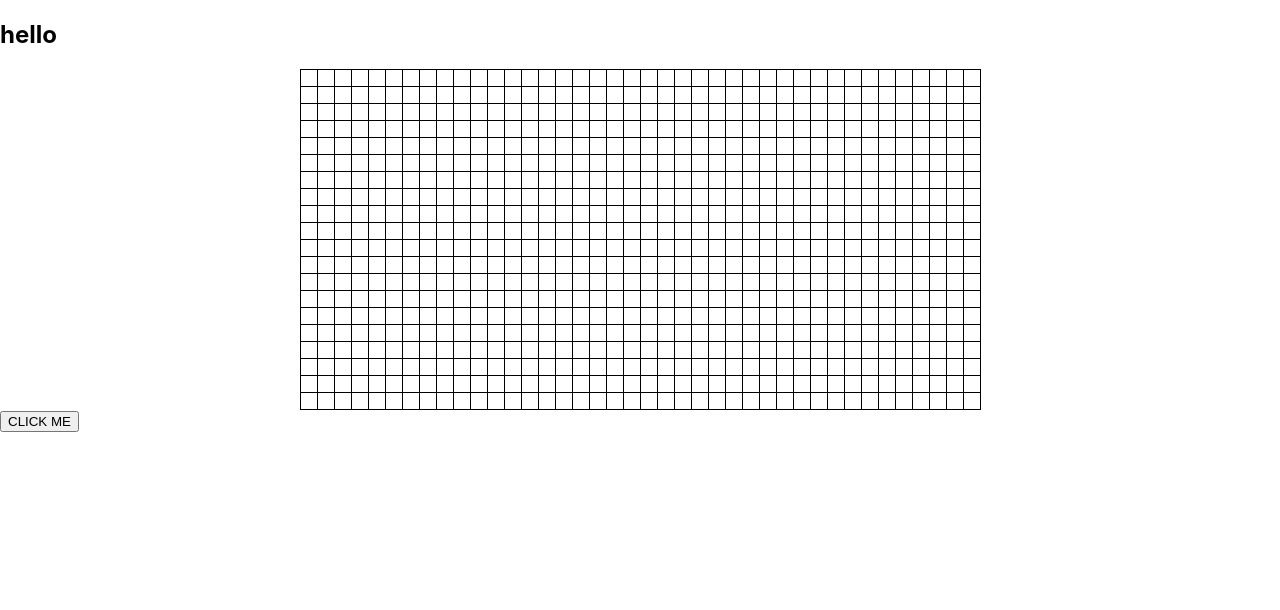
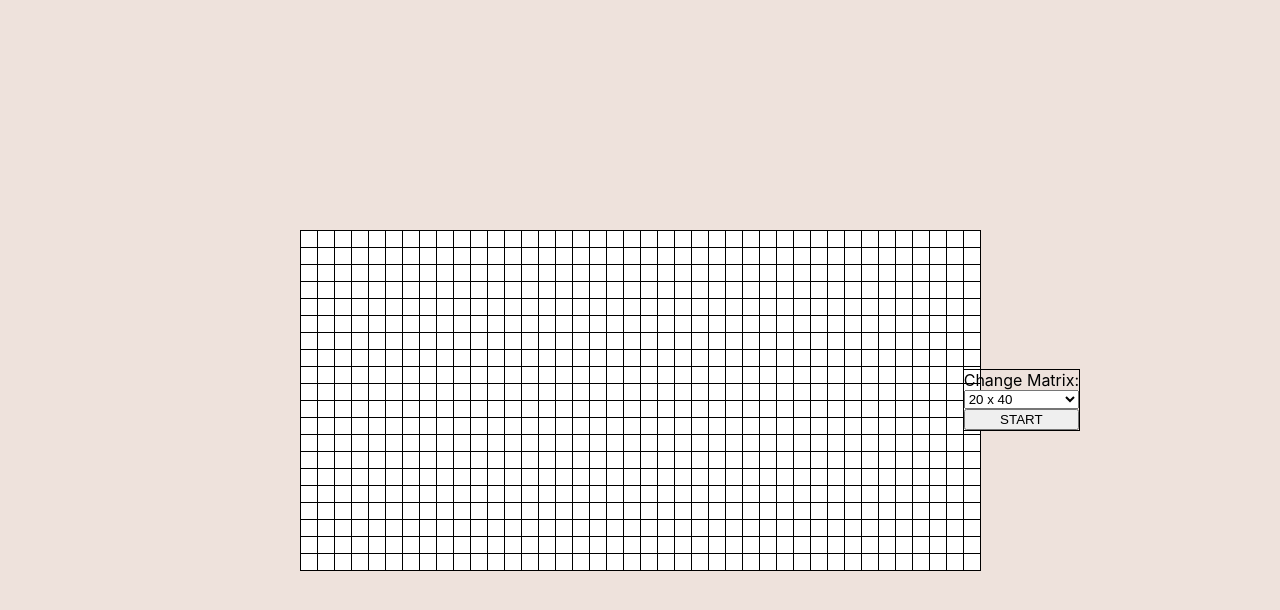
Before and after one commit to amdshehab/gof, a React (Create React App) app: page / in a window 1280 px wide. Shown: the top 610 px of the page. Built offline with nearby package versions, Linux system fonts and the light colour scheme.

Commit message:
enables changing the size of the grid through a dropdown

```diff
--- a/src/App.js
+++ b/src/App.js
@@ -2,18 +2,27 @@ import React from "react";
 import { Provider } from "react-redux";
 import { createStore } from "redux";
 import reducer from "./reducers";
-import GridComponent from "./components/grid";
+import Grid from "./components/grid";
+import styled from "styled-components";
+import GridInterface from "./components/grid-interface";
+const store = createStore(reducer);
 
-const store = createStore(reducer);
+const MainContainer = styled.div`
+  height: 100vh;
+  background-color: #eee2dc;
+  display: flex;
+  align-items: center;
+  justify-content: space-evenly;
+`;
 
 function App() {
   return (
-    <Provider store={store}>
-      <div className="App">
-        <h2>hello</h2>
-        <GridComponent></GridComponent>
-      </div>
-    </Provider>
+    <MainContainer>
+      <Provider store={store}>
+        <Grid></Grid>
+        <GridInterface></GridInterface>
+      </Provider>
+    </MainContainer>
   );
 }
 
--- /dev/null
+++ b/src/components/grid-interface/index.js
@@ -0,0 +1,67 @@
+import React, { useState, useEffect } from "react";
+import { connect } from "react-redux";
+import styled from "styled-components";
+
+const mapDispatchToProps = dispatch => ({
+  tickCycle: () =>
+    dispatch({
+      type: "INCREMENT_CYCLE"
+    }),
+  changeGridMatrix: (rows, cols) =>
+    dispatch({
+      type: "CREATE_NEW_MATRIX",
+      rows,
+      cols
+    })
+});
+
+const GridInterface = ({ tickCycle, changeGridMatrix }) => {
+  const [automate, setAutomate] = useState(false);
+
+  const handleClick = () => {
+    setAutomate(state => !state);
+  };
+
+  useEffect(() => {
+    if (automate) {
+      const id = setInterval(() => tickCycle(), 100);
+      return () => clearInterval(id);
+    }
+  }, [automate, tickCycle]);
+
+  const handleChange = e => {
+    console.log(e.target.value);
+    changeGridMatrix(...JSON.parse(e.target.value));
+  };
+
+  const InterfaceContainer = styled.div`
+    display: flex;
+    flex-direction: column;
+    position: absolute;
+    right: 200px;
+    border: 1px solid black;
+  `;
+
+  return (
+    <InterfaceContainer>
+      <span>Change Matrix:</span>
+      <select id="change-matrix" onChange={handleChange}>
+        <option value={"[20, 20]"}>20 x 20</option>
+        <option value={"[20, 30]"}>20 x 30</option>
+        <option value={"[20, 40]"} selected>
+          20 x 40
+        </option>
+        <option value={"[30, 20]"}>30 x 20</option>
+        <option value={"[30, 30]"}>30 x 30</option>
+        <option value={"[30, 40]"}>30 x 40</option>
+      </select>
+
+      <button onClick={handleClick}>START</button>
+    </InterfaceContainer>
+  );
+};
+
+export default connect(
+  null,
+  mapDispatchToProps
+)(GridInterface);
--- a/src/components/grid/index.js
+++ b/src/components/grid/index.js
@@ -1,4 +1,4 @@
-import React, { useEffect, useState } from "react";
+import React, { useEffect } from "react";
 import { connect } from "react-redux";
 import styled from "styled-components";
 import CellComponent from "../cell";
@@ -24,44 +24,20 @@ const mapDispatchToProps = dispatch => ({
     dispatch({
       type: "BATCH_TOGGLE_ACTIVE",
       cellChanges
-    }),
-  tickCycle: () =>
-    dispatch({
-      type: "INCREMENT_CYCLE"
     })
 });
 
 const Table = styled.table`
-  margin: 0 auto;
   border-collapse: collapse;
   border: 1px solid black;
 `;
 
-const GridManager = ({
-  grid,
-  cycle,
-  toggleActive,
-  batchToggleActive,
-  tickCycle
-}) => {
-  const [automate, setAutomate] = useState(false);
-
-  const handleClick = () => {
-    setAutomate(state => !state);
-  };
-
+const GridManager = ({ grid, cycle, toggleActive, batchToggleActive }) => {
   const gridChanges = useCheckGridChanges(JSON.stringify(grid));
 
   useEffect(() => {
     batchToggleActive(gridChanges);
   }, [cycle]);
-
-  useEffect(() => {
-    if (automate) {
-      const id = setInterval(() => tickCycle(), 100);
-      return () => clearInterval(id);
-    }
-  }, [automate, tickCycle]);
 
   return (
     <>
@@ -80,7 +56,6 @@ const GridManager = ({
           ))}
         </tbody>
       </Table>
-      <button onClick={handleClick}>CLICK ME</button>
     </>
   );
 };
--- a/src/reducers/grid-reducer.js
+++ b/src/reducers/grid-reducer.js
@@ -5,15 +5,20 @@ export const Cell = function(state) {
     .substring(7);
 };
 
+const createGrid = (rows, cols) => {
+  return [...Array(rows)].map(_ => [...Array(cols)].map(_ => new Cell(false)));
+};
+
 const initialState = {
-  grid: [...Array(20)].map(_ => [...Array(40)].map((_, i) => new Cell(false)))
+  grid: createGrid(20, 40)
 };
 
 export default (state = initialState, action) => {
   switch (action.type) {
-    case "SETUP_GRID":
+    case "CREATE_NEW_MATRIX":
+      const { rows, cols } = action;
       return {
-        grid: [...state.grid, ...action.grid]
+        grid: createGrid(rows, cols)
       };
     case "TOGGLE_ACTIVE":
       const gridCopy = state.grid.map(arr =>
```
